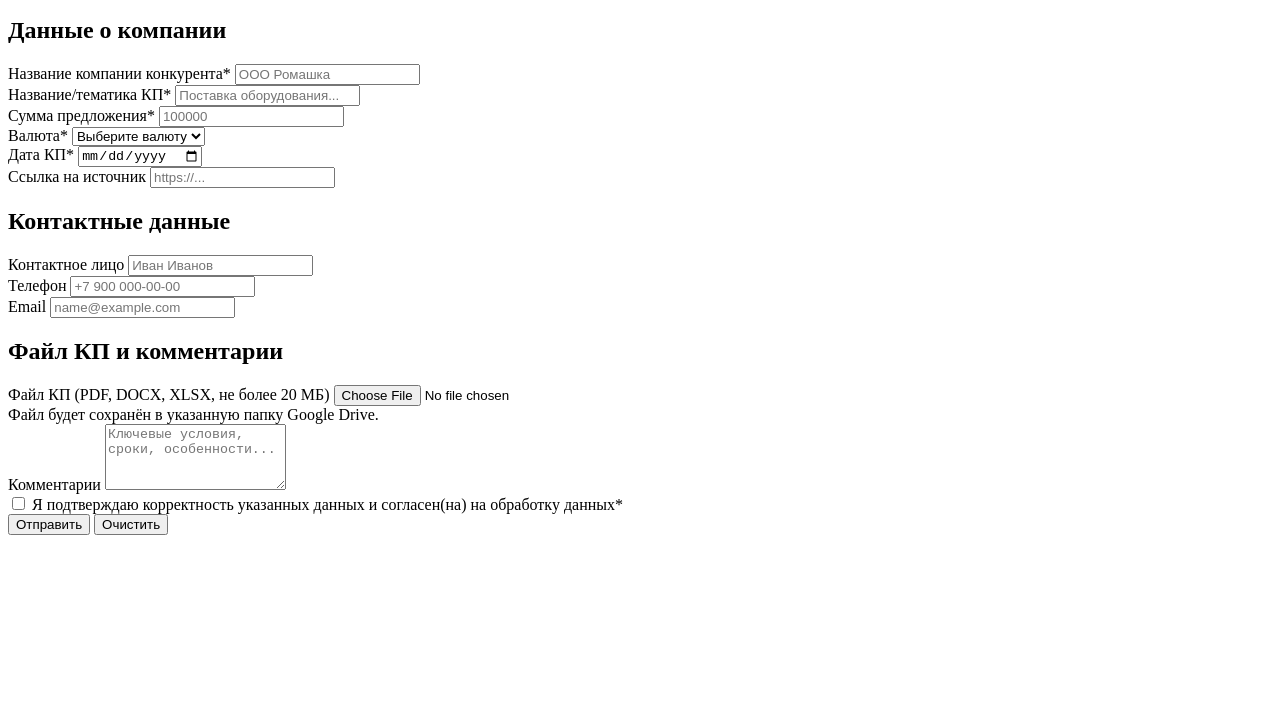
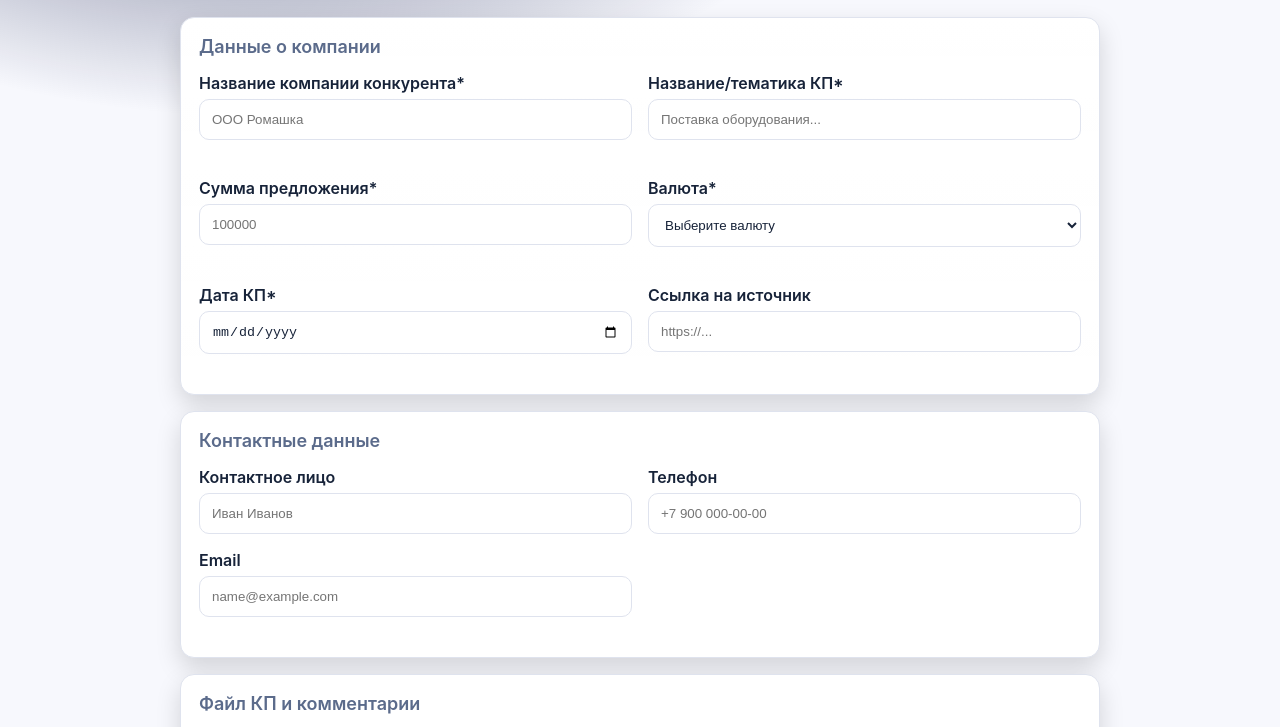
Before and after one commit to sheikerdc-del/form_cp, a plain HTML site: page index.html in a window 1280 px wide. Shown: the part 101-828 px from the top of the page. Before the commit the page ends 800 px from the top, so only its background shows below. Drawn offline with Linux system fonts and the light colour scheme.

Commit message:
Update styles.css

```diff
--- a/styles.css
+++ b/styles.css
@@ -1,124 +1,138 @@
-<!DOCTYPE html>
-<html lang="ru">
+:root {
+  --bg: #0b1020;
+  --card: #121833;
+  --text: #e9ecf8;
+  --muted: #9aa3c7;
+  --primary: #6c8cff;
+  --primary-700: #5776ff;
+  --danger: #ff6b6b;
+  --border: #1e2647;
+  --focus: #a2b4ff;
+}
 
-<head>
-	<meta charset="UTF-8" />
-	<meta name="viewport" content="width=device-width, initial-scale=1.0" />
-	<title>Сбор КП конкурентов</title>
-	<link rel="stylesheet" href="styles.css" />
-</head>
+@media (prefers-color-scheme: light) {
+  :root {
+    --bg: #f7f8fd;
+    --card: #ffffff;
+    --text: #172339;
+    --muted: #5b6b8b;
+    --primary: #3b6cf5;
+    --primary-700: #2e58cc;
+    --danger: #d9534f;
+    --border: #dfe3ee;
+    --focus: #7ea2ff;
+  }
+}
 
-<body>
-	<main class="container">
-		<h1>Сбор КП конкурентов</h1>
-		<p class="subtitle">Заполните форму для фиксации КП конкурентов. Загрузка файла КП поддерживается.</p>
+* { box-sizing: border-box; }
 
-		<form id="kp-form" novalidate>
-			<section class="card">
-				<h2>Данные о компании</h2>
-				<div class="grid">
-					<div class="field">
-						<label for="companyName">Название компании конкурента*</label>
-						<input type="text" id="companyName" name="companyName" required maxlength="200" placeholder="ООО Ромашка"/>
-						<div class="error" data-error-for="companyName"></div>
-					</div>
+html, body {
+  margin: 0;
+  padding: 0;
+  font-family: Inter, system-ui, -apple-system, Segoe UI, Roboto, Arial, sans-serif;
+  background: radial-gradient(1200px 800px at 20% -20%, #1a2250 0%, transparent 60%), var(--bg);
+  color: var(--text);
+}
 
-					<div class="field">
-						<label for="proposalTitle">Название/тематика КП*</label>
-						<input type="text" id="proposalTitle" name="proposalTitle" required maxlength="200" placeholder="Поставка оборудования..."/>
-						<div class="error" data-error-for="proposalTitle"></div>
-					</div>
+.container {
+  max-width: 960px;
+  margin: 0 auto;
+  padding: 32px 20px 60px;
+}
 
-					<div class="field">
-						<label for="amount">Сумма предложения*</label>
-						<input type="number" id="amount" name="amount" required min="0" step="0.01" placeholder="100000"/>
-						<div class="error" data-error-for="amount"></div>
-					</div>
+h1 { font-size: 28px; margin: 0 0 8px; letter-spacing: 0.2px; }
+h2 { font-size: 18px; margin: 0 0 16px; color: var(--muted); font-weight: 600; }
 
-					<div class="field">
-						<label for="currency">Валюта*</label>
-						<select id="currency" name="currency" required>
-              <option value="">Выберите валюту</option>
-              <option value="RUB">RUB</option>
-              <option value="USD">USD</option>
-              <option value="EUR">EUR</option>
-            </select>
-						<div class="error" data-error-for="currency"></div>
-					</div>
+.subtitle {
+  color: var(--muted);
+  margin: 0 0 24px;
+}
 
-					<div class="field">
-						<label for="proposalDate">Дата КП*</label>
-						<input type="date" id="proposalDate" name="proposalDate" required/>
-						<div class="error" data-error-for="proposalDate"></div>
-					</div>
+.card {
+  background: linear-gradient(180deg, rgba(255,255,255,0.04) 0%, rgba(255,255,255,0.02) 100%), var(--card);
+  border: 1px solid var(--border);
+  border-radius: 14px;
+  padding: 18px;
+  margin-bottom: 16px;
+  box-shadow: 0 10px 24px rgba(0, 0, 0, 0.15);
+}
 
-					<div class="field">
-						<label for="sourceLink">Ссылка на источник</label>
-						<input type="url" id="sourceLink" name="sourceLink" placeholder="https://..."/>
-						<div class="error" data-error-for="sourceLink"></div>
-					</div>
-				</div>
-			</section>
+.grid {
+  display: grid;
+  grid-template-columns: repeat(2, minmax(0, 1fr));
+  gap: 16px;
+}
+.field--full { grid-column: 1 / -1; }
 
-			<section class="card">
-				<h2>Контактные данные</h2>
-				<div class="grid">
-					<div class="field">
-						<label for="contactPerson">Контактное лицо</label>
-						<input type="text" id="contactPerson" name="contactPerson" maxlength="150" placeholder="Иван Иванов"/>
-          </div>
+.field label {
+  display: block;
+  margin-bottom: 6px;
+  font-weight: 600;
+  color: var(--text);
+}
 
-						<div class="field">
-							<label for="phone">Телефон</label>
-							<input type="tel" id="phone" name="phone" maxlength="30" placeholder="+7 900 000-00-00"/>
-          </div>
+input[type="text"],
+input[type="number"],
+input[type="date"],
+input[type="email"],
+input[type="tel"],
+input[type="url"],
+input[type="file"],
+select,
+textarea {
+  width: 100%;
+  padding: 12px 12px;
+  border: 1px solid var(--border);
+  background: #0e1430;
+  color: var(--text);
+  border-radius: 10px;
+  outline: none;
+  transition: border-color .15s, box-shadow .15s, background .15s;
+}
 
-							<div class="field">
-								<label for="email">Email</label>
-								<input type="email" id="email" name="email" maxlength="150" placeholder="name@example.com"/>
-								<div class="error" data-error-for="email"></div>
-							</div>
-						</div>
-			</section>
+@media (prefers-color-scheme: light) {
+  input[type="text"],
+  input[type="number"],
+  input[type="date"],
+  input[type="email"],
+  input[type="tel"],
+  input[type="url"],
+  input[type="file"],
+  select,
+  textarea { background: #fff; }
+}
 
-			<section class="card">
-				<h2>Файл КП и комментарии</h2>
-				<div class="grid">
-					<div class="field">
-						<label for="proposalFile">Файл КП (PDF, DOCX, XLSX, не более 20 МБ)</label>
-						<input type="file" id="proposalFile" name="proposalFile" accept=".pdf,.doc,.docx,.xls,.xlsx,.png,.jpg,.jpeg"/>
-						<div class="hint">Файл будет сохранён в указанную папку Google Drive.</div>
-						<div class="error" data-error-for="proposalFile"></div>
-					</div>
+input:focus, select:focus, textarea:focus {
+  border-color: var(--focus);
+  box-shadow: 0 0 0 3px rgba(126,162,255,0.25);
+}
 
-					<div class="field field--full">
-						<label for="notes">Комментарии</label>
-						<textarea id="notes" name="notes" rows="4" maxlength="2000" placeholder="Ключевые условия, сроки, особенности..."></textarea>
-					</div>
-				</div>
-			</section>
+.hint { color: var(--muted); font-size: 12px; margin-top: 6px; }
+.error { color: var(--danger); font-size: 12px; margin-top: 6px; min-height: 16px; }
 
-			<section class="consent">
-				<label class="checkbox">
-          <input type="checkbox" id="consent" name="consent" required/>
-          <span>Я подтверждаю корректность указанных данных и согласен(на) на обработку данных*</span>
-        </label>
-				<div class="error" data-error-for="consent"></div>
-			</section>
+.consent { margin: 18px 0; }
+.checkbox { display: flex; gap: 10px; align-items: flex-start; color: var(--muted); }
+.checkbox input { margin-top: 3px; }
 
-			<div class="actions">
-				<button type="submit" id="submitBtn" class="btn btn-primary">Отправить</button>
-				<button type="reset" class="btn btn-secondary">Очистить</button>
-			</div>
+.actions { display: flex; gap: 10px; margin-top: 10px; }
 
-			<div id="formStatus" role="status" aria-live="polite" class="status"></div>
-		</form>
-	</main>
+.btn {
+  padding: 12px 18px;
+  border-radius: 10px;
+  border: 1px solid var(--border);
+  cursor: pointer;
+  font-weight: 600;
+}
+.btn-primary {
+  background: linear-gradient(135deg, var(--primary) 0%, var(--primary-700) 100%);
+  color: white;
+  border: none;
+}
+.btn-primary:disabled { opacity: .7; cursor: not-allowed; }
+.btn-secondary { background: transparent; color: var(--text); }
 
-	<script>
-		window.GAS_ENDPOINT = "https://script.google.com/macros/s/AKfycbwTAho44BudTxck1KUP7MHX2KL5QtSFdxj_ksL4SKMjBrqFAT0Tt8TybgYAN0YIL1ur/exec";
-	</script>
-	<script src="script.js" defer></script>
-</body>
+.status { margin-top: 14px; min-height: 20px; color: var(--muted); }
 
-</html>
+@media (max-width: 700px) {
+  .grid { grid-template-columns: 1fr; }
+}
```
